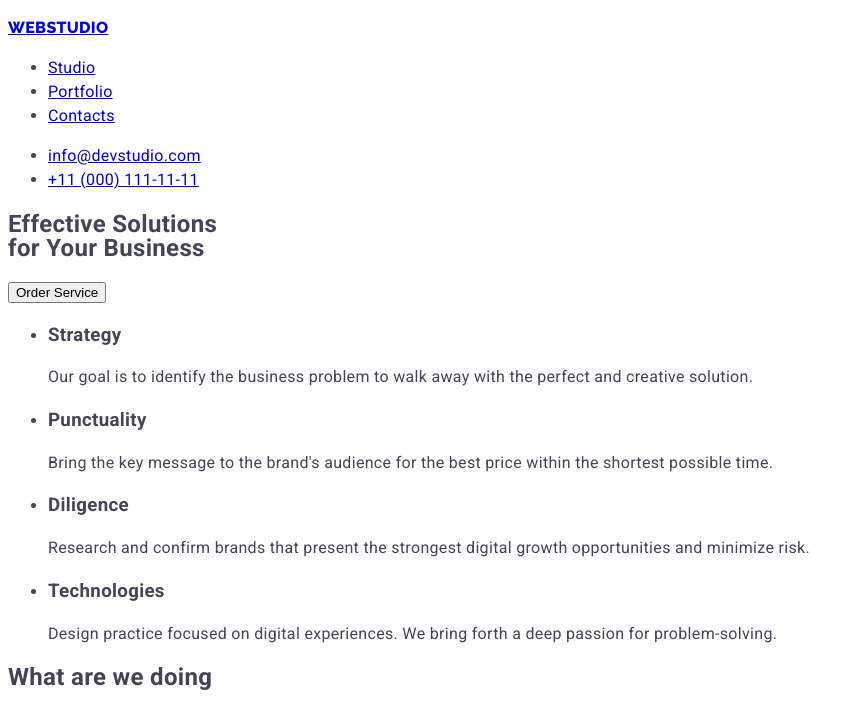
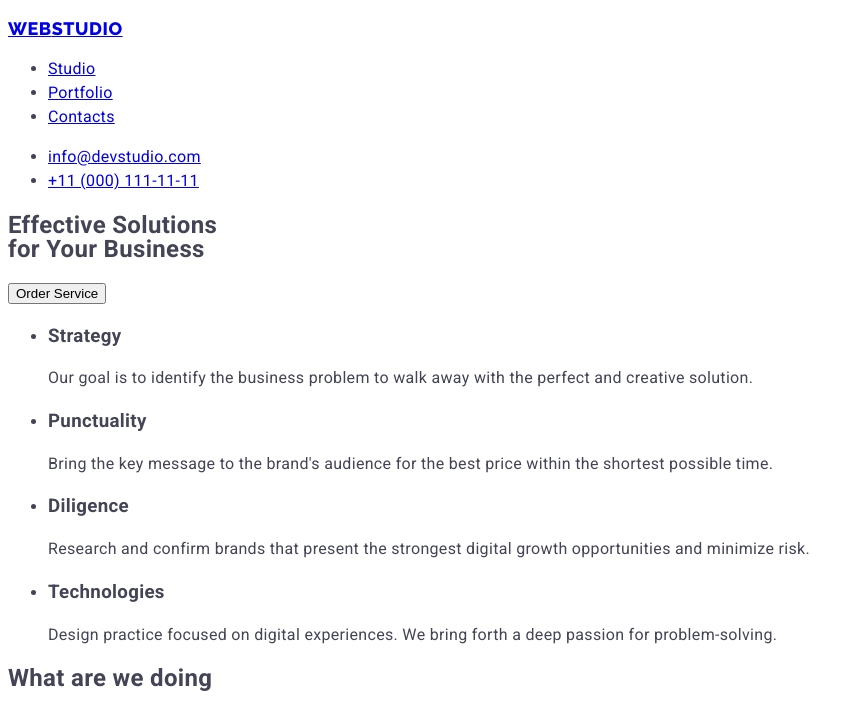
Before and after one commit to jerrjerrific/goit-markup-hw-02, a plain HTML site: page index.html in a window 1280 px wide. Shown: the top 706 px of the page, without its empty margins (0-864 px from the left). Drawn offline with Linux system fonts and the light colour scheme.

Commit message:
Update styles.css

```diff
--- a/css/styles.css
+++ b/css/styles.css
@@ -10,6 +10,12 @@ body {
 
 header > p {
   font-family: Raleway;
+  font-size: 18px;
+  font-style: normal;
+  font-weight: 800;
+  line-height: 21px;
+  letter-spacing: 0.54px;
+  text-transform: uppercase;
 }
 
 header > p > span {
```
